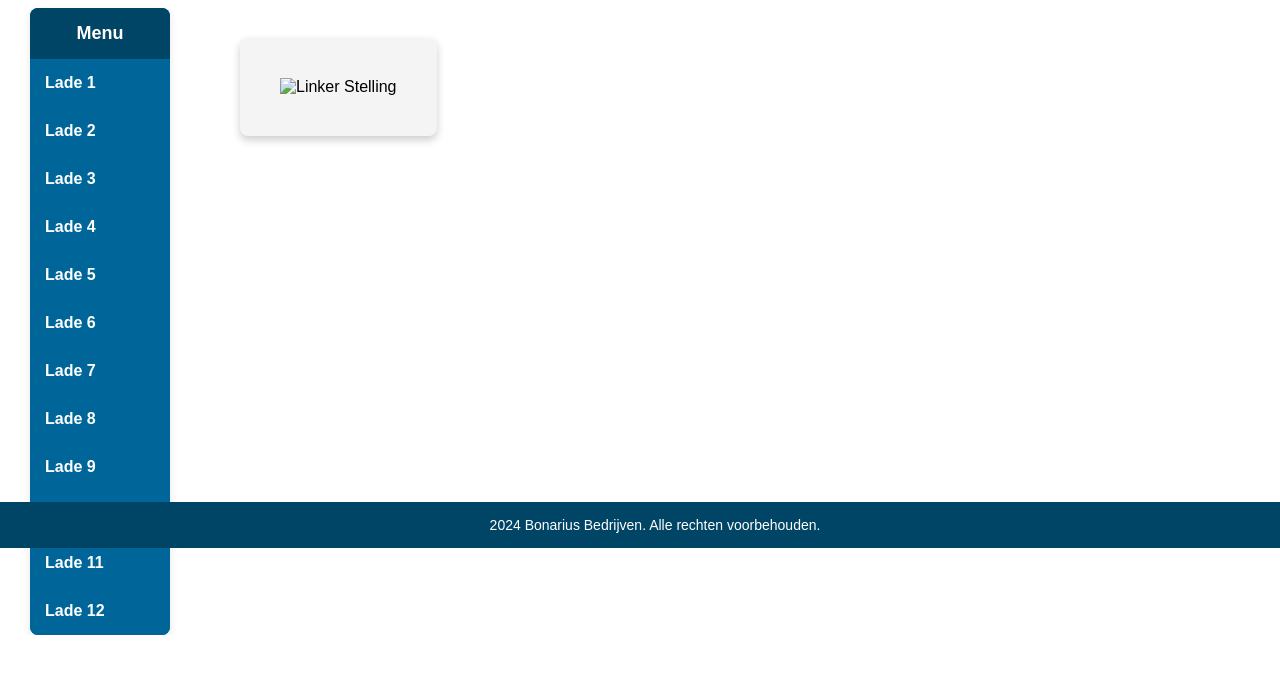
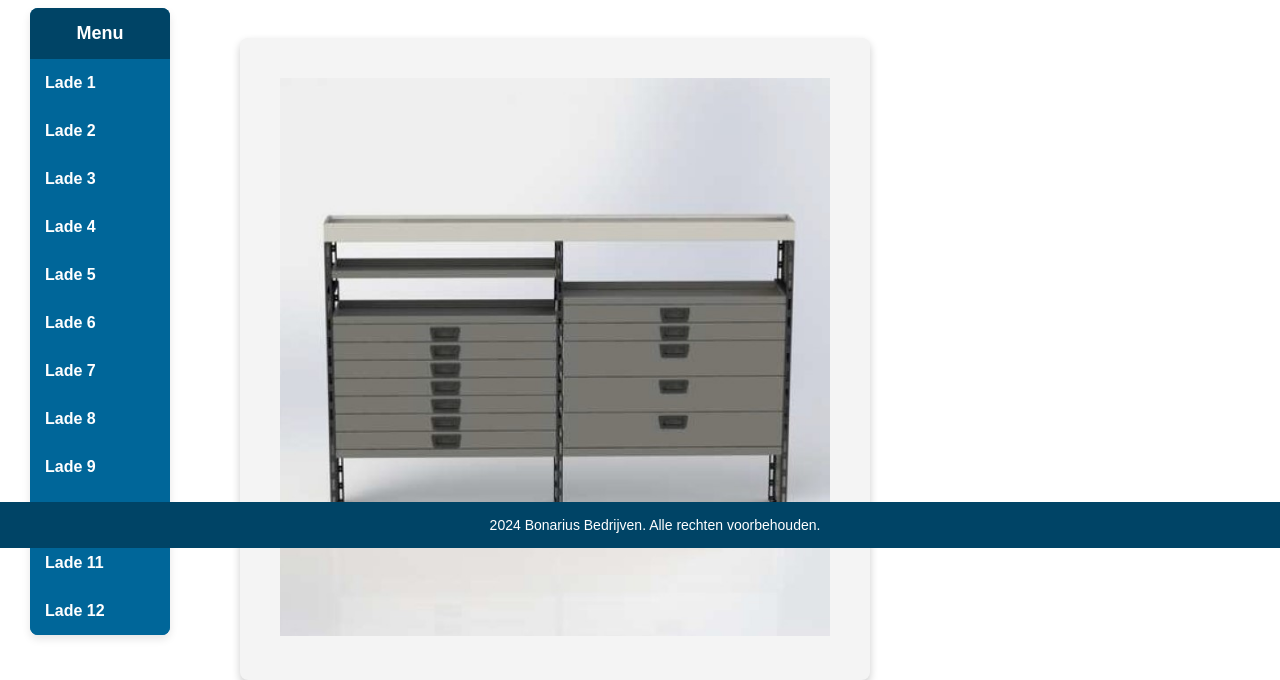
Before and after one commit to IcuRep/stelling-beheer, a plain HTML site: page linkerstelling.html in a window 1280 px wide. Shown: the part 252-932 px from the top of the page. Before the commit the page ends 887 px from the top, so only its background shows below. Drawn offline with Linux system fonts and the light colour scheme.

Commit message:
Update linkerstelling.html

```diff
--- a/linkerstelling.html
+++ b/linkerstelling.html
@@ -145,7 +145,7 @@ footer {
 
 
 <div class="stelling-container" style="position: absolute; top: 290px; left: 240px; padding: 40px; background-color: #f4f4f4; border-radius: 8px; box-shadow: 0 4px 8px rgba(0, 0, 0, 0.2); max-width: 90%; width: auto;">
-    <img src="Afbeeldingen/Linker Stelling Bus.jpg" alt="Linker Stelling" style="width: 100%; max-width: 550px; height: auto;">
+    <img src="Afbeeldingen/Linker_Stelling_Bus.jpg" alt="Linker Stelling" style="width: 100%; max-width: 550px; height: auto;">
 </div>
 
 
@@ -343,6 +343,7 @@ window.onload = function() {
 
 </script>
 
+<div style="height: 100px;"></div> <!-- Deze div zorgt voor 100 pixels extra ruimte aan de onderkant -->
 
 
 </body>
```
